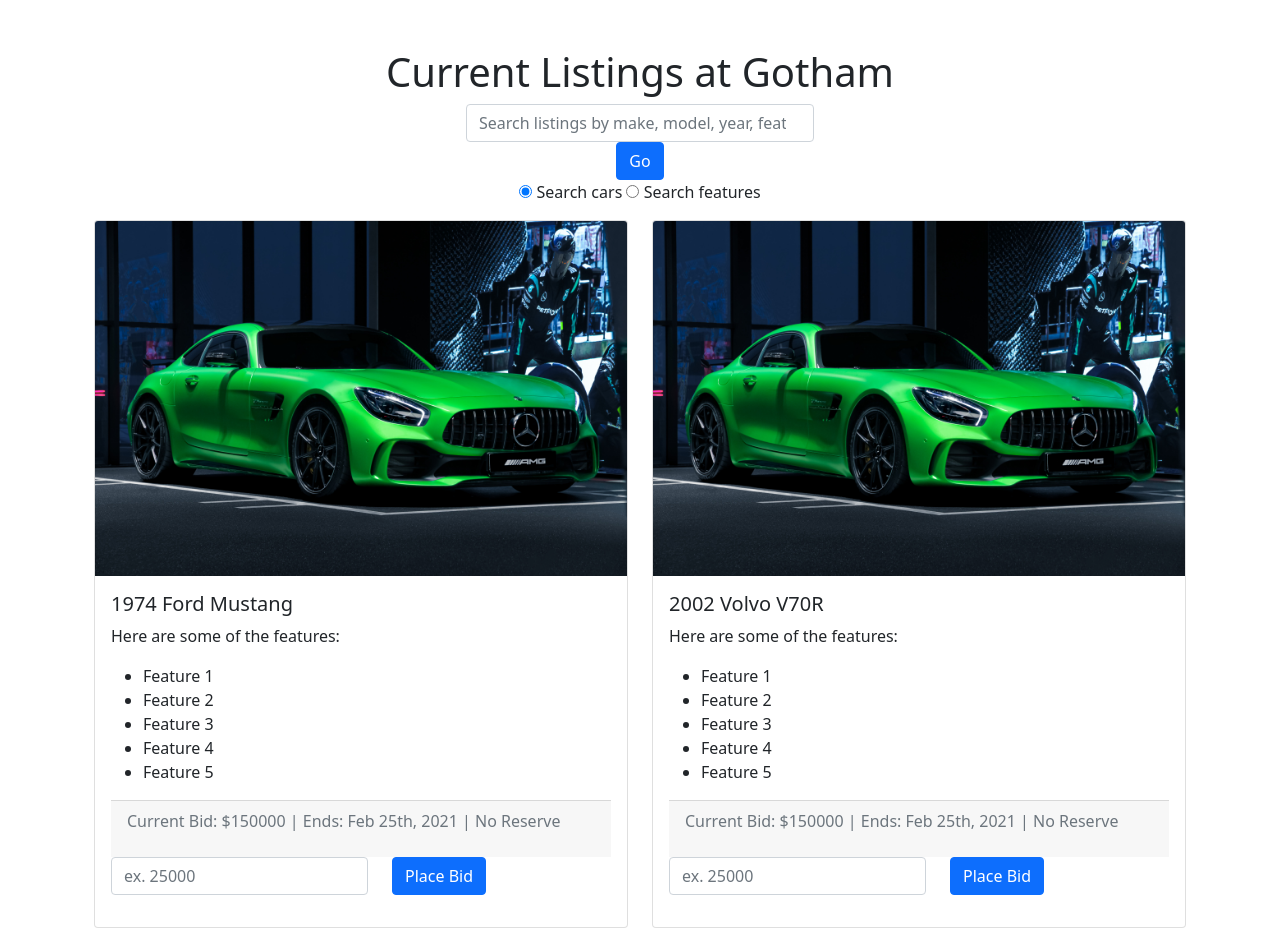
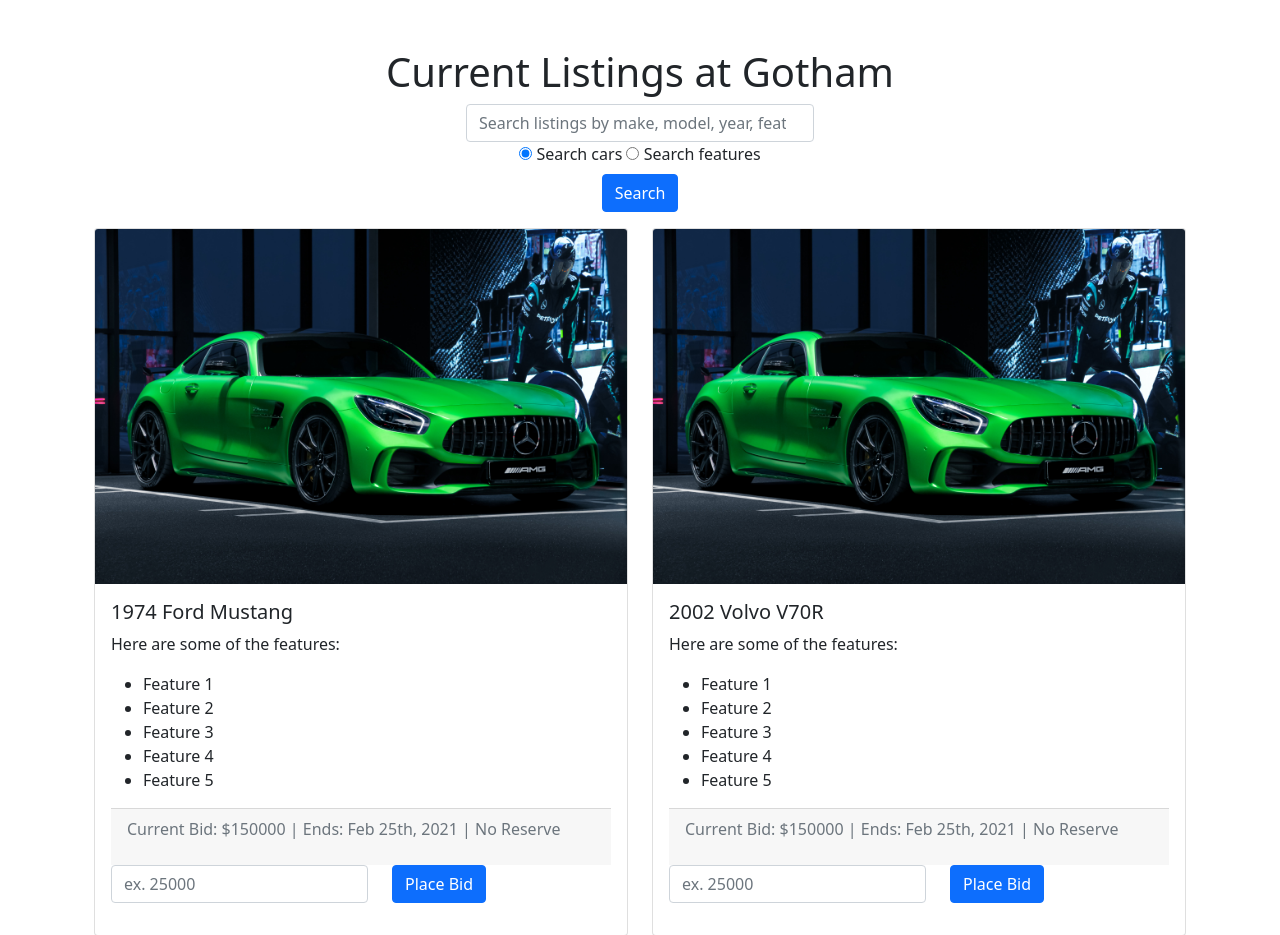
Before and after one commit to rorochaudhary/gotham-auctions, a Flask app: page / in a window 1280 px wide. Shown: the part 56-991 px from the top of the page. Run offline with Flask 2, Linux system fonts and the light colour scheme.

Commit message:
button formatting

```diff
--- a/templates/main.j2
+++ b/templates/main.j2
@@ -10,14 +10,16 @@
         <div class='col-offset-4 col-4 pb-3'>
             <div class="row-4 text-center">
                 <input type="search" class="form-control" name="searchquery" placeholder="Search listings by make, model, year, feature">
-                <button type="button" class="btn btn-primary">Go</button>
             </div>
-            <div class="row-4 text-center">
+            <div class="row-4 text-center pb-2">
                 <input type="radio" id="search-filter1" name="search-filter" value="cars"
             checked>
                 <label for="search-filter">Search cars</label>
                 <input type="radio" id="search-filter2" name="search-filter" value="features">
                 <label for="search-filter">Search features</label>
+            </div>
+            <div class="row-4 text-center">
+                <button type="button" class="btn btn-primary">Search</button>
             </div>
         </div>
     </div>
```
